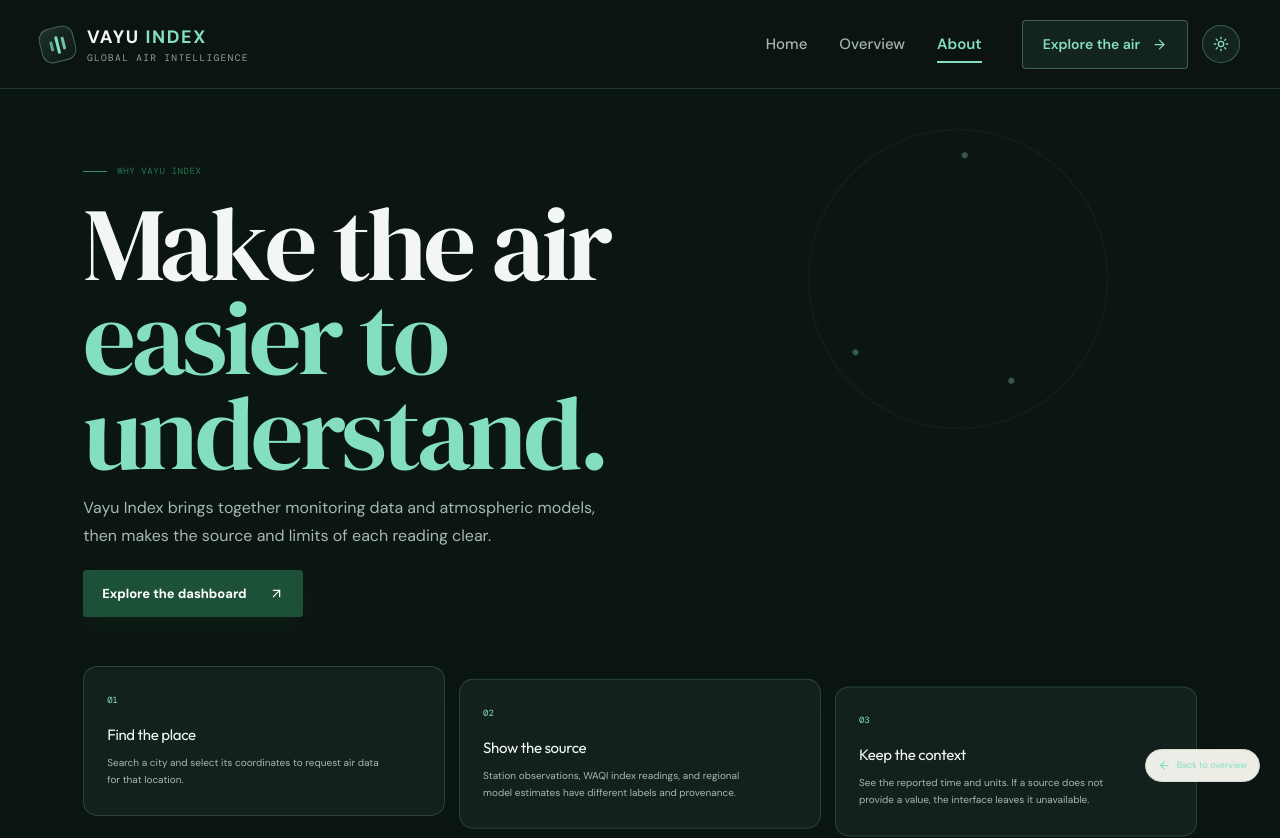
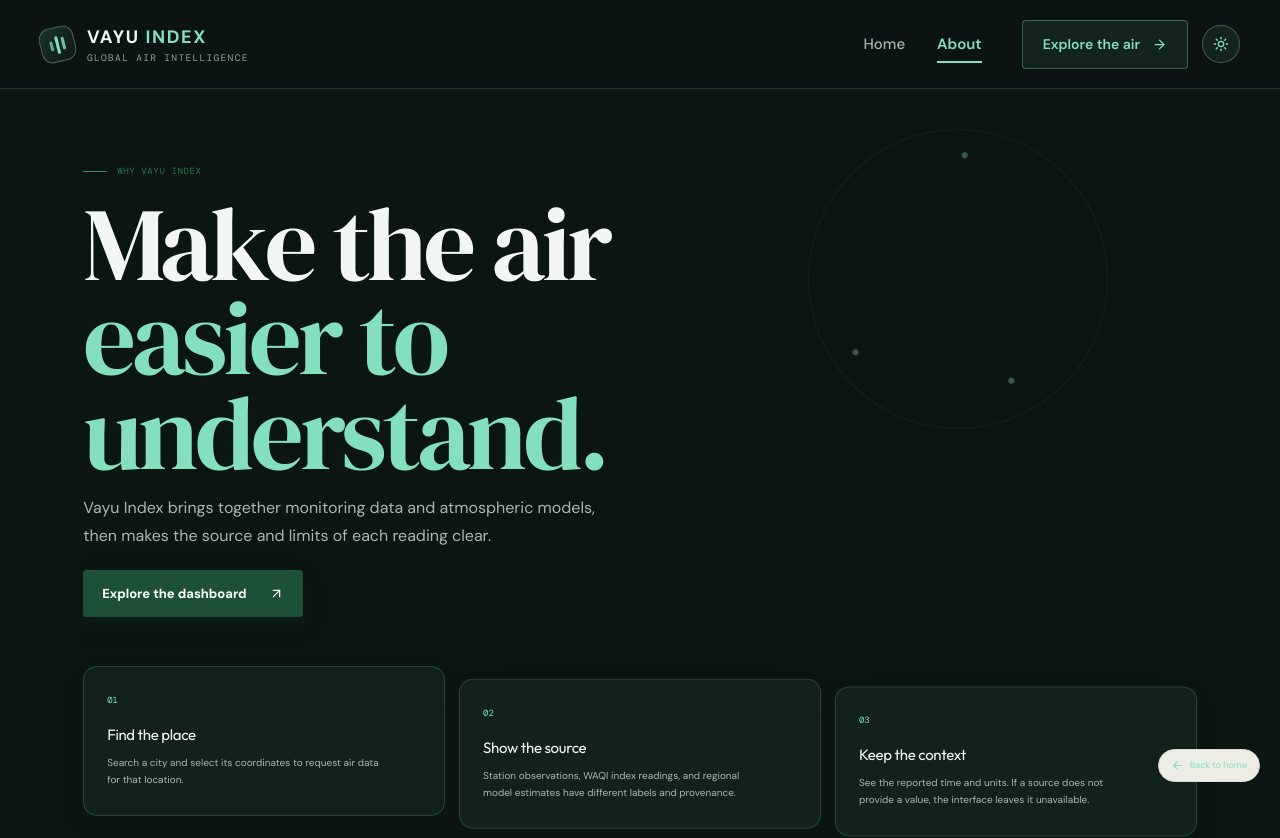
Before and after one commit to SumithAshokShetty/VayuIndex, a Next.js app: page /about in a window 1280 px wide. Shown: the top 838 px of the page. Built offline with nearby package versions, Linux system fonts and the light colour scheme.

Commit message:
fix(navbar): remove Overview tab from public landing and about page navbar

```diff
--- a/src/app/about/page.tsx
+++ b/src/app/about/page.tsx
@@ -54,7 +54,7 @@ export default function AboutPage() {
 
       <section className="about-next"><div><span className="eyebrow"><span className="eyebrow-line"/> BUILDING IN PARTS</span><h2>Next: make the risk<br/><em>personal.</em></h2></div><a className="story-primary" href="/risk">See the next part <ArrowUpRight size={15}/></a></section>
       <footer className="story-footer"><span>VAYU INDEX <i>·</i> REAL-TIME GLOBAL AIR INTELLIGENCE &amp; PERSONAL RISK ENGINE</span><a href="/dashboard">OPEN DASHBOARD <ArrowUpRight size={12}/></a></footer>
-      <a className="about-back" href="/"><ArrowLeft size={13}/> Back to overview</a>
+      <a className="about-back" href="/"><ArrowLeft size={13}/> Back to home</a>
     </main>
   );
 }
--- a/src/components/Navbar.tsx
+++ b/src/components/Navbar.tsx
@@ -82,16 +82,6 @@ export function Navbar() {
                     style={{ backgroundColor: isDark ? "#83dfbd" : "#0f382c" }}
                   />
                 )}
-              </a>
-              <a
-                className="relative py-2 text-[14px] sm:text-[15px] font-medium no-underline transition-colors"
-                style={{
-                  color: isDark ? "#a4b6ad" : "#5a655c",
-                  fontWeight: 500,
-                }}
-                href="/overview"
-              >
-                Overview
               </a>
               <a
                 className="relative py-2 text-[14px] sm:text-[15px] font-medium no-underline transition-colors"
```
